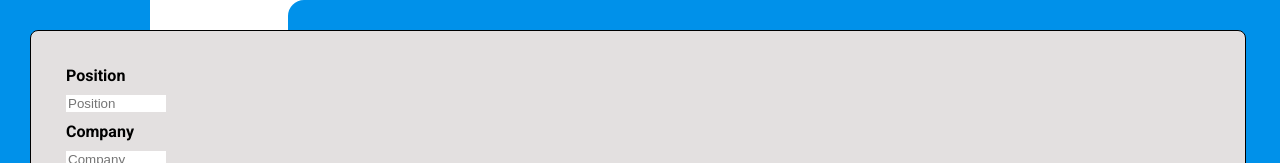
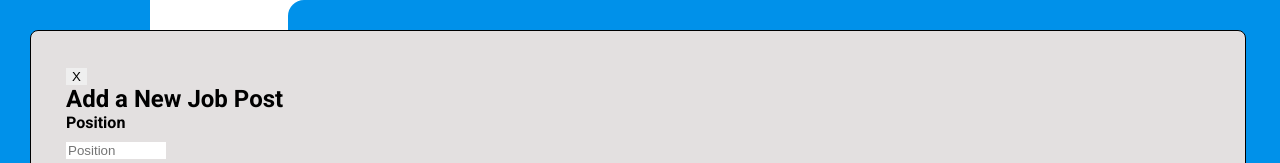
Before and after one commit to Coder-Dai/job-tracker, a React (Create React App) app: page /tracker in a window 1280 px wide. Both pictures are taken after a click on the button "+ Add job". Shown: the top 163 px of the page. Built offline with nearby package versions, Linux system fonts and the light colour scheme; no server answers.

Commit message:
Add a heading and a close button that is functional

```diff
--- a/src/components/Table.jsx
+++ b/src/components/Table.jsx
@@ -23,6 +23,8 @@ const Table = ({ jobsList, setJobsList }) => {
           </button>
           {isModalOpen && (
             <div id="form-container">
+              <button onClick={() => {setIsModalOpen(false)}}>X</button>
+              <h2>Add a New Job Post</h2>
               <form id='form-modal'>
                 <label htmlFor="position">Position</label>
                 <input id="position" type="text" placeholder="Position"></input>
```
